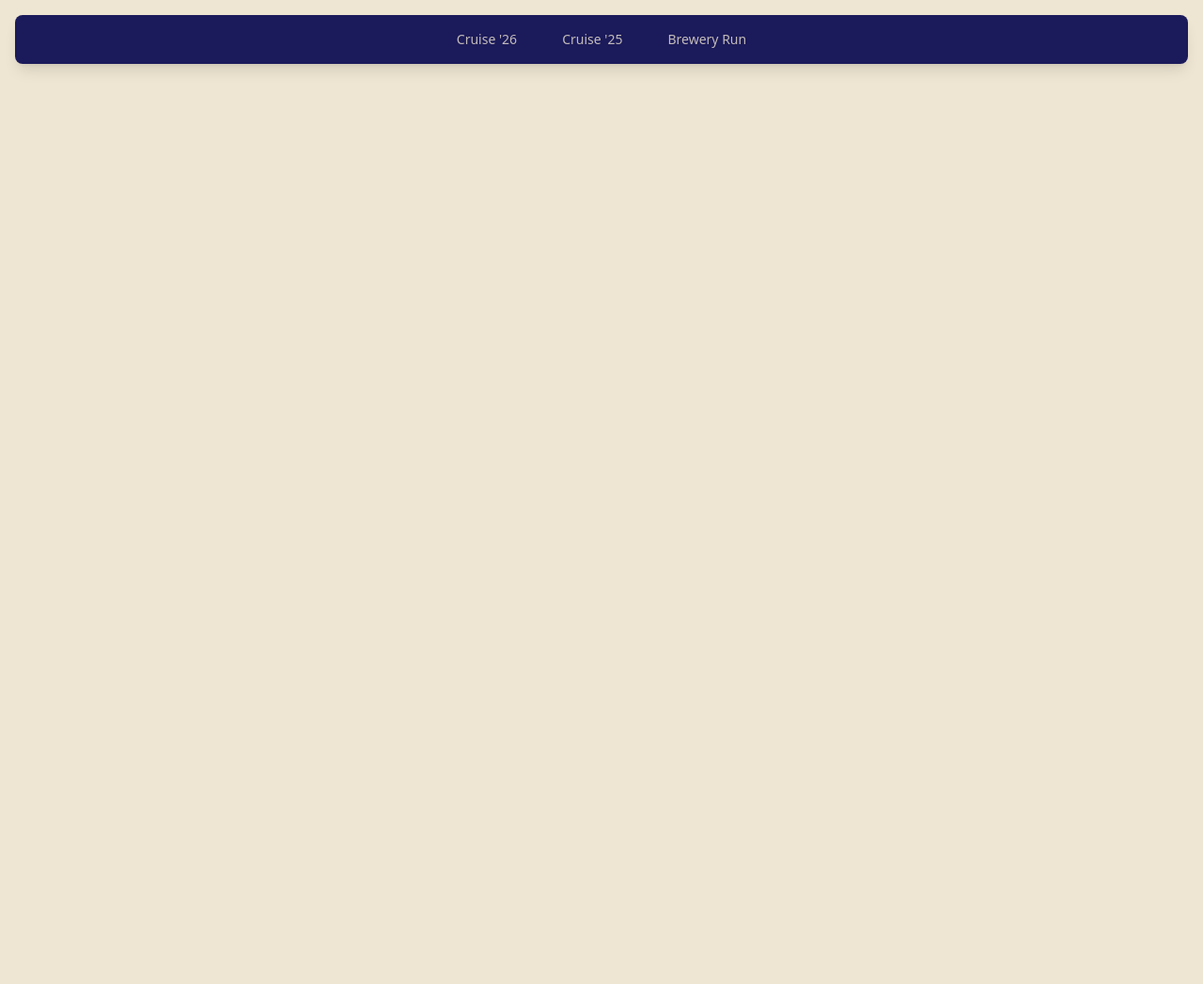
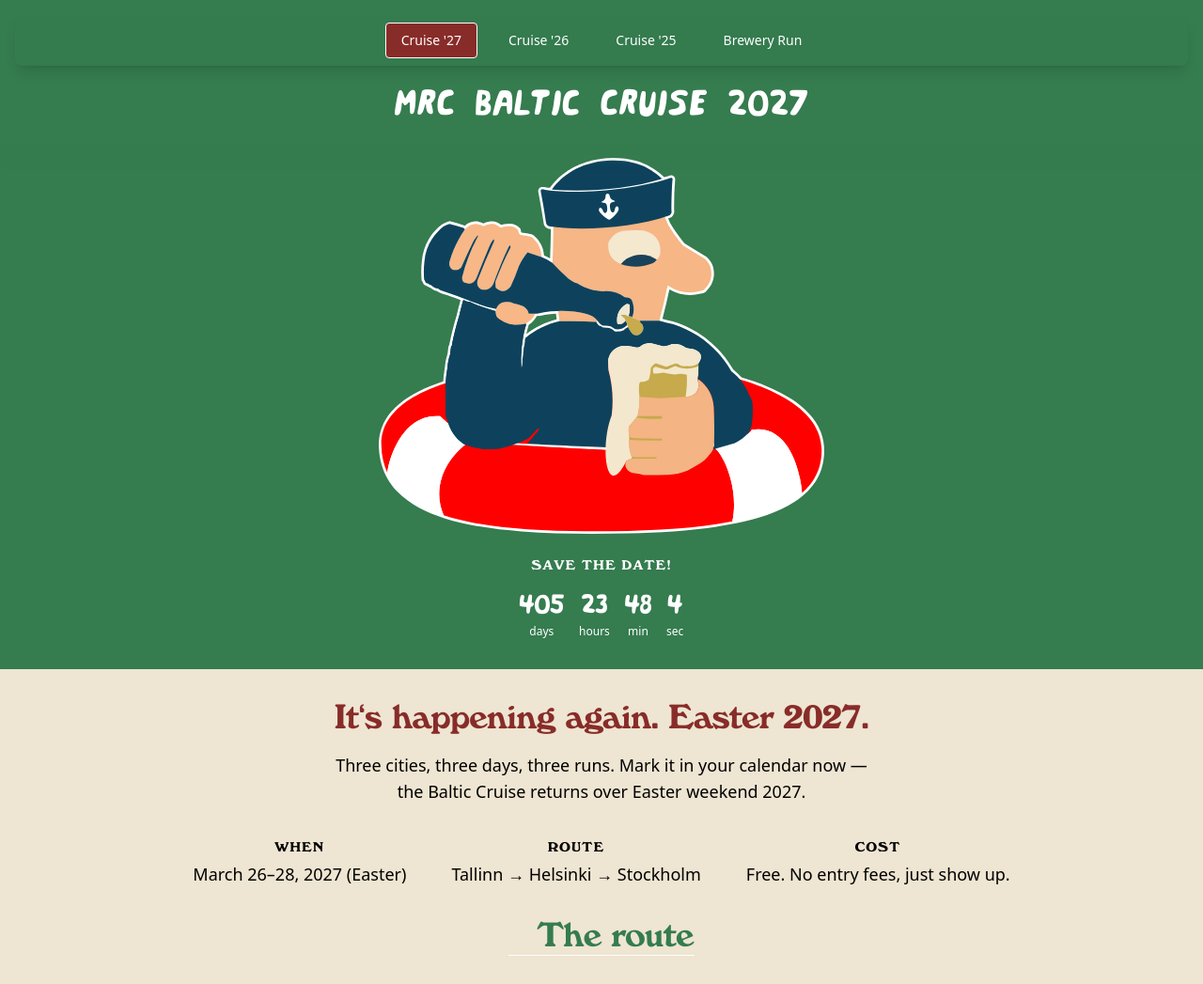
Before and after one commit to Tiketti/mrc-baltic-cruise, a React (Vite) app: page /baltic-cruise-3 in a window 1280 px wide. Shown: the top 1047 px of the page at 94% size. Before the commit the page ends 800 px from the top, so only its background shows below. Built offline with nearby package versions, Linux system fonts and the light colour scheme; a web font is replaced by a local one.

Commit message:
Add plaholder, theme for 2027 cruise (#29)

```diff
--- a/index.html
+++ b/index.html
@@ -5,17 +5,17 @@
     <meta name="viewport" content="width=device-width, initial-scale=1.0" />
 
     <meta property="og:type" content="website" />
-    <meta property="og:title" content="MRC Baltic Cruise 2026" />
-    <meta property="og:description" content="Helsinki, Stockholm, Tallinn - April 10-12, 2026" />
+    <meta property="og:title" content="MRC Baltic Cruise 2027" />
+    <meta property="og:description" content="Tallinn, Helsinki, Stockholm - March 26-28, 2027" />
     <meta
       property="og:image"
-      content="https://mikkellerrunning.club/assets/og_logo_2026.png"
+      content="https://mikkellerrunning.club/assets/og_logo.png"
     />
     <meta property="og:url" content="https://mikkellerrunning.club" />
 
     <!-- Who cares about Twitter in 2026, but Telegram uses this metadata -->
     <meta name="twitter:card" content="summary_large_image">
-    <meta name="twitter:image" content="https://mikkellerrunning.club/assets/og_logo_2026.png">
+    <meta name="twitter:image" content="https://mikkellerrunning.club/assets/og_logo.png">
 
   <!-- Cloudflare Web Analytics -->
   <script defer src='https://static.cloudflareinsights.com/beacon.min.js' data-cf-beacon='{"token": "24c92ae3685d4d6c80101791267ac0cf"}'></script>
@@ -26,11 +26,10 @@
     <link rel="icon" type="image/png" sizes="16x16" href="/favicon-16x16.png" />
     <link rel="manifest" href="/site.webmanifest" />
 
-    <!-- Preload club photos -->
-    <link rel="preload" href="/assets/club_hel_2026.jpg" as="image" />
-    <link rel="preload" href="/assets/club_sto.jpg" as="image" />
-    <link rel="preload" href="/assets/club_tal.jpg" as="image" />
-    <link rel="preload" href="/assets/club_hel.jpg" as="image" />
+    <!-- Preload the city cards painted on the landing page, in route order -->
+    <link rel="preload" href="/assets/tallinn_small.webp" as="image" />
+    <link rel="preload" href="/assets/helsinki_small.webp" as="image" />
+    <link rel="preload" href="/assets/stockholm_small.webp" as="image" />
 
     <title>MRC - Mikkeller Running Club Helsinki</title>
     <meta
--- a/src/App.tsx
+++ b/src/App.tsx
@@ -3,6 +3,7 @@ import { Navigation } from "./components/Navigation";
 import { Admin } from "./pages/Admin";
 import { BalticCruise2025 } from "./pages/BalticCruise2025";
 import { BalticCruise2026 } from "./pages/BalticCruise2026";
+import { BalticCruise2027 } from "./pages/BalticCruise2027";
 import { BreweryRun } from "./pages/BreweryRun";
 
 function App() {
@@ -17,10 +18,10 @@ function App() {
       <Navigation />
       <main id="main-content">
         <Routes>
-          {/* Redirect root to the latest event (Baltic Cruise 2026) */}
+          {/* Redirect root to the latest event (Baltic Cruise 2027) */}
           <Route
             path="/"
-            element={<Navigate to="/baltic-cruise-2" replace />}
+            element={<Navigate to="/baltic-cruise-3" replace />}
           />
 
           {/* Admin dashboard for updating LiveTrack URL */}
@@ -34,6 +35,10 @@ function App() {
           <Route path="/baltic-cruise-2" element={<BalticCruise2026 />} />
           <Route path="/baltic-cruise-2026" element={<BalticCruise2026 />} />
 
+          {/* Baltic Cruise 2027 routes (multiple aliases) */}
+          <Route path="/baltic-cruise-3" element={<BalticCruise2027 />} />
+          <Route path="/baltic-cruise-2027" element={<BalticCruise2027 />} />
+
           {/* Brewery Run 2025 */}
           <Route path="/brewery-run" element={<BreweryRun />} />
         </Routes>
--- a/src/components/Countdown.tsx
+++ b/src/components/Countdown.tsx
@@ -4,6 +4,9 @@ import confetti from "canvas-confetti";
 interface CountdownProps {
   targetDate: Date;
   currentTime?: Date;
+  // "dark" suits the near-black Brewery Run page; "brand" is for the lighter primary bands,
+  // where gray-400 labels drop below AA contrast.
+  tone?: "dark" | "brand";
 }
 
 interface TimeRemaining {
@@ -67,11 +70,19 @@ const calculateTimeRemaining = (
   return { days, hours, minutes, seconds, isEventStarted, isPast };
 };
 
-export const Countdown = ({ targetDate, currentTime }: CountdownProps) => {
+export const Countdown = ({
+  targetDate,
+  currentTime,
+  tone = "dark",
+}: CountdownProps) => {
   const [timeRemaining, setTimeRemaining] = useState<TimeRemaining>(
     calculateTimeRemaining(targetDate, currentTime),
   );
   const [confettiLaunched, setConfettiLaunched] = useState(false);
+
+  const valueClass = tone === "brand" ? "text-surface" : "text-white";
+  // Fully opaque on brand bands: a dimmed label drops under AA on the lighter primaries.
+  const labelClass = tone === "brand" ? "text-surface" : "text-gray-400";
 
   useEffect(() => {
     const timer = setInterval(() => {
@@ -121,7 +132,7 @@ export const Countdown = ({ targetDate, currentTime }: CountdownProps) => {
 
   if (timeRemaining.isPast) {
     return (
-      <div className="text-center text-gray-400 text-sm">
+      <div className={`text-center text-sm ${labelClass}`}>
         <p>Event has concluded</p>
       </div>
     );
@@ -139,30 +150,30 @@ export const Countdown = ({ targetDate, currentTime }: CountdownProps) => {
 
   return (
     <div className="text-center">
-      <div className="flex justify-center space-x-4 text-white">
+      <div className={`flex justify-center space-x-4 ${valueClass}`}>
         <div className="flex flex-col">
           <span className="font-bold font-mikkelwind text-4xl">
             {timeRemaining.days}
           </span>
-          <span className="text-gray-400 text-xs">days</span>
+          <span className={`text-xs ${labelClass}`}>days</span>
         </div>
         <div className="flex flex-col">
           <span className="font-bold font-mikkelwind text-4xl">
             {timeRemaining.hours}
           </span>
-          <span className="text-gray-400 text-xs">hours</span>
+          <span className={`text-xs ${labelClass}`}>hours</span>
         </div>
         <div className="flex flex-col">
           <span className="font-bold font-mikkelwind text-4xl">
             {timeRemaining.minutes}
           </span>
-          <span className="text-gray-400 text-xs">min</span>
+          <span className={`text-xs ${labelClass}`}>min</span>
         </div>
         <div className="flex flex-col">
           <span className="font-bold font-mikkelwind text-4xl">
             {timeRemaining.seconds}
           </span>
-          <span className="text-gray-400 text-xs">sec</span>
+          <span className={`text-xs ${labelClass}`}>sec</span>
         </div>
       </div>
     </div>
--- a/src/components/Header.tsx
+++ b/src/components/Header.tsx
@@ -13,7 +13,7 @@ export const Header = ({ title }: HeaderProps) => {
   };
 
   return (
-    <header className="sticky top-0 bg-primary px-2 pt-20 pb-2 text-center shadow-lg shadow-primary">
+    <header className="sticky top-0 bg-primary px-2 pt-16 pb-2 text-center shadow-lg shadow-primary sm:pt-20">
       <button
         type="button"
         className="p-2 focus:outline-none focus:ring-2 focus:ring-surface focus:ring-offset-2 focus:ring-offset-primary"
--- a/src/components/Logo.tsx
+++ b/src/components/Logo.tsx
@@ -1,10 +1,12 @@
 interface LogoProps {
-  variant?: "2025" | "2026";
+  variant?: "2025" | "2026" | "2027";
 }
 
 const logoSrc = {
   "2025": "assets/mrc_baltic_cruise_logo.svg",
   "2026": "assets/mrc_baltic_cruise_logo_2026.png",
+  // Reusing the original mark until the 2027 logo exists — it carries no year.
+  "2027": "assets/mrc_baltic_cruise_logo.svg",
 } as const;
 
 export const Logo = ({ variant = "2025" }: LogoProps) => {
--- a/src/components/Navigation.tsx
+++ b/src/components/Navigation.tsx
@@ -2,49 +2,76 @@ import { Link, useLocation } from "react-router-dom";
 
 const CRUISE1_PATH = "/baltic-cruise-1" as const;
 const CRUISE2_PATH = "/baltic-cruise-2" as const;
+const CRUISE3_PATH = "/baltic-cruise-3" as const;
+
+// The nav floats above each page's own themed header, so it has to follow the same theme.
+// Anything not listed here (2025, Brewery Run, Admin) keeps the root palette.
+const THEME_BY_PATH: Record<string, string> = {
+  "/": "2027",
+  [CRUISE3_PATH]: "2027",
+  "/baltic-cruise-2027": "2027",
+  [CRUISE2_PATH]: "2026",
+  "/baltic-cruise-2026": "2026",
+};
+
+const TABS = [
+  {
+    to: CRUISE3_PATH,
+    label: "Cruise '27",
+    aliases: ["/", CRUISE3_PATH, "/baltic-cruise-2027"],
+  },
+  {
+    to: CRUISE2_PATH,
+    label: "Cruise '26",
+    aliases: [CRUISE2_PATH, "/baltic-cruise-2026"],
+  },
+  {
+    to: CRUISE1_PATH,
+    label: "Cruise '25",
+    aliases: [CRUISE1_PATH, "/baltic-cruise-2025"],
+  },
+  { to: "/brewery-run", label: "Brewery Run", aliases: ["/brewery-run"] },
+];
+
+// Four tabs only fit a phone viewport with tight padding, and they must never wrap mid-label.
+// The ink stays fully opaque: against 2027's moss green bar, surface/80 falls under AA at this size.
+// The active pill also carries a surface-coloured outline, since burgundy-on-moss is only 1.7:1 on
+// its own. It's a border rather than a ring: a ring is a box-shadow, which the scroll container clips.
+// Every tab reserves the border width so switching tabs doesn't resize them, but the colour is set
+// per state: Tailwind emits border-transparent after border-surface, so both on one element would clash.
+const TAB_CLASSES =
+  "whitespace-nowrap rounded border px-2 py-2 font-medium text-surface text-xs transition-colors sm:px-4 sm:text-sm";
 
 export const Navigation = () => {
   const location = useLocation();
 
-  // Helper function to check if a route is active
-  // Handles alias routes (e.g., /baltic-cruise-1 and /baltic-cruise-2025 both highlight Cruise I)
-  const isActive = (routes: string[]) =>
-    routes.some((route) => location.pathname === route);
+  return (
+    <nav
+      data-theme={THEME_BY_PATH[location.pathname]}
+      className="fixed top-4 right-0 left-0 z-50 min-[390px]:right-4 min-[390px]:left-4"
+    >
+      {/* The compact tab row needs 336px, so the inset pill only fits from 384px up. Below that
+          (iPhone SE and narrower) the bar goes edge to edge to buy back the 48px of inset+padding. */}
+      <div className="bg-primary/95 px-2 py-2 shadow-lg backdrop-blur-sm sm:px-4 min-[390px]:rounded-lg">
+        {/* w-max + mx-auto centres the row when it fits and scrolls it when it doesn't,
+            unlike justify-center which would clip the first tab out of reach. */}
+        <div className="overflow-x-auto">
+          <div className="mx-auto flex w-max space-x-1 sm:space-x-4">
+            {TABS.map(({ to, label, aliases }) => {
+              const isActive = aliases.includes(location.pathname);
 
-  return (
-    <nav className="fixed top-4 right-4 left-4 z-50">
-      <div className="rounded-lg bg-primary/95 px-4 py-2 shadow-lg backdrop-blur-sm">
-        <div className="flex justify-center space-x-2 sm:space-x-4">
-          <Link
-            to={CRUISE2_PATH}
-            className={`rounded px-3 py-2 font-medium text-sm transition-colors sm:px-4 ${
-              isActive(["/", "/baltic-cruise-2", "/baltic-cruise-2026"])
-                ? "bg-accent text-surface"
-                : "text-surface/80 hover:bg-primary/50 hover:text-surface"
-            }`}
-          >
-            Cruise '26
-          </Link>
-          <Link
-            to={CRUISE1_PATH}
-            className={`rounded px-3 py-2 font-medium text-sm transition-colors sm:px-4 ${
-              isActive(["/baltic-cruise-1", "/baltic-cruise-2025"])
-                ? "bg-accent text-surface"
-                : "text-surface/80 hover:bg-primary/50 hover:text-surface"
-            }`}
-          >
-            Cruise '25
-          </Link>
-          <Link
-            to="/brewery-run"
-            className={`rounded px-3 py-2 font-medium text-sm transition-colors sm:px-4 ${
-              isActive(["/brewery-run"])
-                ? "bg-accent text-surface"
-                : "text-surface/80 hover:bg-primary/50 hover:text-surface"
-            }`}
-          >
-            Brewery Run
-          </Link>
+              return (
+                <Link
+                  key={to}
+                  to={to}
+                  aria-current={isActive ? "page" : undefined}
+                  className={`${TAB_CLASSES} ${isActive ? "border-surface bg-accent" : "border-transparent hover:bg-primary/50"}`}
+                >
+                  {label}
+                </Link>
+              );
+            })}
+          </div>
         </div>
       </div>
     </nav>
--- /dev/null
+++ b/src/data2027.tsx
@@ -0,0 +1,59 @@
+import type { FaqItem } from "./data";
+
+// Listed in route order. No agendas yet — this is a save-the-date placeholder.
+export const cities2027 = [
+  {
+    name: "Tallinn",
+    date: "Fri 26.3.2027",
+    imageUrlSmall: "/assets/tallinn_small.webp",
+    imageUrl: "/assets/tallinn.webp",
+  },
+  {
+    name: "Helsinki",
+    date: "Sat 27.3.2027",
+    imageUrlSmall: "/assets/helsinki_small.webp",
+    imageUrl: "/assets/helsinki.webp",
+  },
+  {
+    name: "Stockholm",
+    date: "Sun 28.3.2027",
+    imageUrlSmall: "/assets/stockholm_small.webp",
+    imageUrl: "/assets/stockholm.webp",
+  },
+];
+
+export const faqItems2027: FaqItem[] = [
+  {
+    title: "What is it?",
+    content: `Three cities in three days in great company — the third Baltic Cruise. We run, we sail, and we sit down for beers afterwards. It's simple yet beautiful.`,
+  },
+  {
+    title: "When and where?",
+    content: `Easter weekend 2027: Friday March 26th through Sunday March 28th. We start in Tallinn, cruise to Helsinki, and finish in Stockholm.
+
+    Every cruise gets a fresh route. 2025 ran Stockholm → Tallinn → Helsinki, 2026 ran Helsinki → Stockholm → Tallinn, and now every city has had its turn both opening and closing the cruise.
+
+    Exact starting points, run times and boat recommendations will be published here a bit later.`,
+  },
+  {
+    title: "How can I join?",
+    nodeContent: (
+      <>
+        Nothing to sign up for yet — block the weekend in your calendar and keep
+        an eye on this page. We post the details on Instagram first at{" "}
+        <a
+          href="https://www.instagram.com/mrcbalticcruise/"
+          target="_blank"
+          rel="noreferrer"
+        >
+          @mrcbalticcruise
+        </a>
+        , and Strava events follow once the details are sharpened.
+        <br />
+        <br />
+        As always: free to join, no entry fees, and you're welcome in whichever
+        city you can travel to. You only need to book your own travel.
+      </>
+    ),
+  },
+];
--- /dev/null
+++ b/src/pages/BalticCruise2027.tsx
@@ -0,0 +1,65 @@
+import { Link } from "lucide-react";
+import { CityCard } from "../components/CityCard";
+import { Countdown } from "../components/Countdown";
+import { Faq } from "../components/Faq";
+import { Header } from "../components/Header";
+import { HeroIntro } from "../components/HeroIntro";
+import { Logo } from "../components/Logo";
+import { cities2027, faqItems2027 } from "../data2027";
+import { useDocumentTitle } from "../hooks/useDocumentTitle";
+
+// Module scope keeps the reference stable — Countdown resets its interval whenever targetDate changes.
+const CRUISE_START = new Date(2027, 2, 26);
+
+export const BalticCruise2027 = () => {
+  useDocumentTitle("MRC Baltic Cruise 2027");
+
+  return (
+    <div data-theme="2027" className="flex flex-col space-y-8">
+      <Header title="MRC Baltic Cruise 2027" />
+      <Logo variant="2027" />
+      <section className="!mt-0 bg-primary px-4 pt-2 pb-8">
+        <p className="mb-3 text-center font-[windsor] text-sm text-surface uppercase tracking-widest">
+          Save the date!
+        </p>
+        <Countdown targetDate={CRUISE_START} tone="brand" />
+      </section>
+      <HeroIntro
+        tagline="It's happening again. Easter 2027."
+        blurb="Three cities, three days, three runs. Mark it in your calendar now — the Baltic Cruise returns over Easter weekend 2027."
+        details={[
+          { label: "When", value: "March 26–28, 2027 (Easter)" },
+          { label: "Route", value: "Tallinn → Helsinki → Stockholm" },
+          { label: "Cost", value: "Free. No entry fees, just show up." },
+        ]}
+      />
+      <div className="flex flex-col items-center justify-center space-y-8 px-8 pb-12 md:w-full">
+        <a
+          href="#route"
+          className="group flex items-center border-surface border-b hover:border-accent"
+        >
+          <Link className="invisible group-hover:visible" />
+          <h2 id="route" className="pl-2">
+            The route
+          </h2>
+        </a>
+        <div className="flex w-full flex-col space-y-8 md:flex-row md:space-x-8 md:space-y-0">
+          {cities2027.map(({ name, date, imageUrl, imageUrlSmall }) => (
+            <CityCard
+              key={name}
+              city={name}
+              date={date}
+              imageUrl={imageUrl}
+              imageUrlSmall={imageUrlSmall}
+            />
+          ))}
+        </div>
+        <p className="max-w-xl text-center text-lg">
+          Starting points, run times and boat recommendations will be published
+          here closer to the date.
+        </p>
+        <Faq items={faqItems2027} />
+      </div>
+    </div>
+  );
+};
--- a/src/styles/global.css
+++ b/src/styles/global.css
@@ -33,6 +33,15 @@
   --color-primary: 14 66 92;
   --color-accent: var(--brand-purple);
   --color-surface: 244 236 216;
+}
+
+/* Straight from the brand book: moss green + burgundy. Surface is white rather than
+   paper because moss green is a mid-tone — paper ink tops out at 4.04:1 on it, under
+   AA for the small nav and countdown labels, whereas white reaches 5.06:1. */
+[data-theme="2027"] {
+  --color-primary: var(--brand-moss-green);
+  --color-accent: var(--brand-burgundy);
+  --color-surface: 255 255 255;
 }
 
 * {
--- a/tailwind.config.js
+++ b/tailwind.config.js
@@ -2,7 +2,11 @@
 export default {
   content: ["./index.html", "./src/**/*.{js,ts,jsx,tsx}"],
   theme: {
+    // Note: this replaces Tailwind's default palette rather than extending it,
+    // so only the colors listed here generate utilities.
     colors: {
+      transparent: "transparent",
+      current: "currentColor",
       // Palette: Mikkeller Brand Book colors, named by appearance.
       // Use directly for one-off color needs (e.g. bg-brand-peach).
       brand: {
```
Also changed, not shown: src/components/CityCard.tsx (+10 -2 lines), 1 other file (tests, documents, lock files or other folders).
